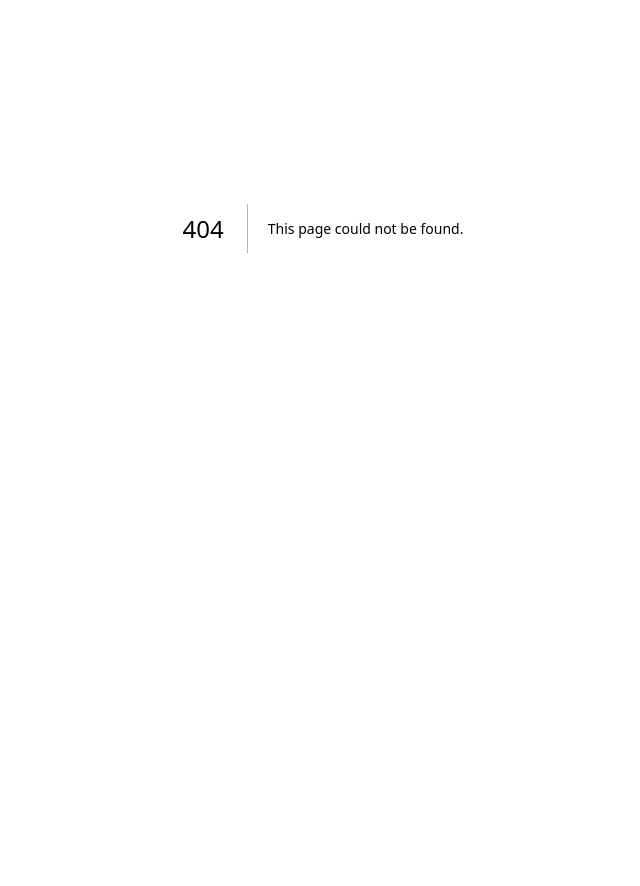
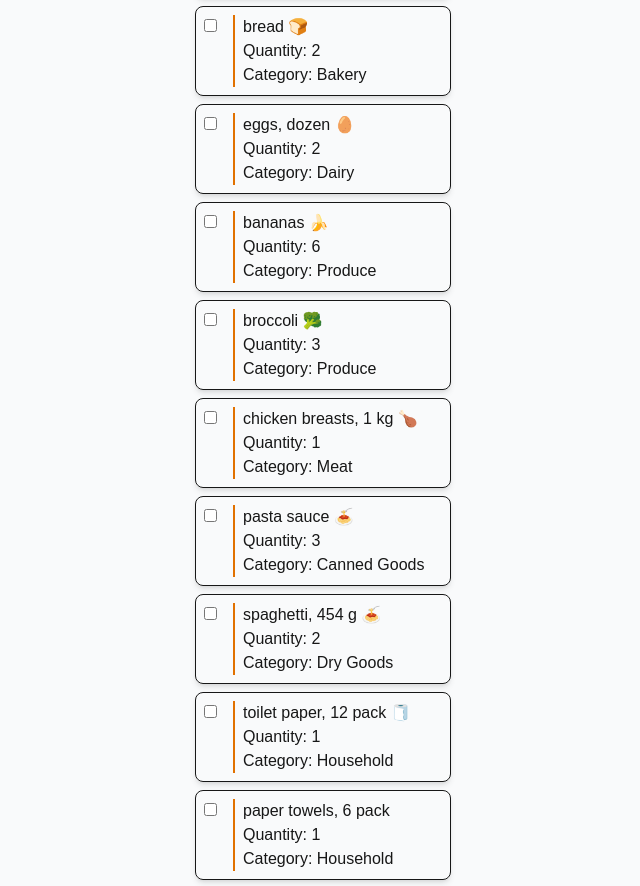
Before and after one commit to SoftDevCLF/cprg306-assignments, a Next.js app: page /week-6 in a window 1280 px wide. Before the commit this address had no page. Shown: the part 172-1058 px from the top of the page, without its empty margins (317-957 px from the left). Before the commit the page ends 800 px from the top, so only its background shows below. Built offline with nearby package versions, Linux system fonts and the light colour scheme.

Commit message:
➕ Add week-6 folder and default files

```diff
--- a/app/page.js
+++ b/app/page.js
@@ -22,6 +22,9 @@
           <li className="text-blue-400 hover:text-blue-700 mt-3 hover:underline">
             <Link href="/week-5">Go to Week 5</Link>
           </li>
+          <li className="text-blue-400 hover:text-blue-700 mt-3 hover:underline">
+            <Link href="/week-6">Go to Week 6</Link>
+          </li>
         </ul>
       </section>
     </main>
--- /dev/null
+++ b/app/week-6/item-list.js
@@ -0,0 +1,90 @@
+import Item from "./item";
+export default function ItemList() {
+  const item1 = {
+    name: "milk, 4 L 🥛",
+    quantity: 1,
+    category: "dairy",
+  };
+
+  const item2 = {
+    name: "bread 🍞",
+    quantity: 2,
+    category: "bakery",
+  };
+
+  const item3 = {
+    name: "eggs, dozen 🥚",
+    quantity: 2,
+    category: "dairy",
+  };
+
+  const item4 = {
+    name: "bananas 🍌",
+    quantity: 6,
+    category: "produce",
+  };
+
+  const item5 = {
+    name: "broccoli 🥦",
+    quantity: 3,
+    category: "produce",
+  };
+
+  const item6 = {
+    name: "chicken breasts, 1 kg 🍗",
+    quantity: 1,
+    category: "meat",
+  };
+
+  const item7 = {
+    name: "pasta sauce 🍝",
+    quantity: 3,
+    category: "canned goods",
+  };
+
+  const item8 = {
+    name: "spaghetti, 454 g 🍝",
+    quantity: 2,
+    category: "dry goods",
+  };
+
+  const item9 = {
+    name: "toilet paper, 12 pack 🧻",
+    quantity: 1,
+    category: "household",
+  };
+
+  const item10 = {
+    name: "paper towels, 6 pack",
+    quantity: 1,
+    category: "household",
+  };
+
+  const item11 = {
+    name: "dish soap 🍽️",
+    quantity: 1,
+    category: "household",
+  };
+
+  const item12 = {
+    name: "hand soap 🧼",
+    quantity: 4,
+    category: "household",
+  };
+  return (
+    <div>
+      <Item {...item1} />
+      <Item {...item2} />
+      <Item {...item3} />
+      <Item {...item4} />
+      <Item {...item5} />
+      <Item {...item6} />
+      <Item {...item7} />
+      <Item {...item8} />
+      <Item {...item9} />
+      <Item {...item10} />
+      <Item {...item11} />
+      <Item {...item12} />
+    </div>
+  );
+}
--- /dev/null
+++ b/app/week-6/item.js
@@ -0,0 +1,23 @@
+export default function Item({ name, quantity, category }) {
+  return (
+    <ItemLayout>
+      <ul>
+        <li>{name}</li>
+        <li>Quantity: {quantity}</li>
+        <li className="capitalize">Category: {category}</li>
+      </ul>
+    </ItemLayout>
+  );
+}
+
+function ItemLayout({ children }) {
+  return (
+    <div className="w-64 mx-auto border p-2 rounded-lg shadow-md flex justify-start mb-2">
+      <div className="pr-4 border-amber-600 border-r-2">
+        <input type="checkbox" />
+      </div>
+
+      <div className="w-full pl-2">{children}</div>
+    </div>
+  );
+}
--- /dev/null
+++ b/app/week-6/page.js
@@ -0,0 +1,11 @@
+import ItemList from "./item-list";
+export default function Page() {
+  return (
+    <main className="min-h-screen bg-gray-50 p-6">
+      <h1 className="font-bold text-2xl text-center mb-6">Shopping List</h1>
+      <section>
+        <ItemList />
+      </section>
+    </main>
+  );
+}
```
